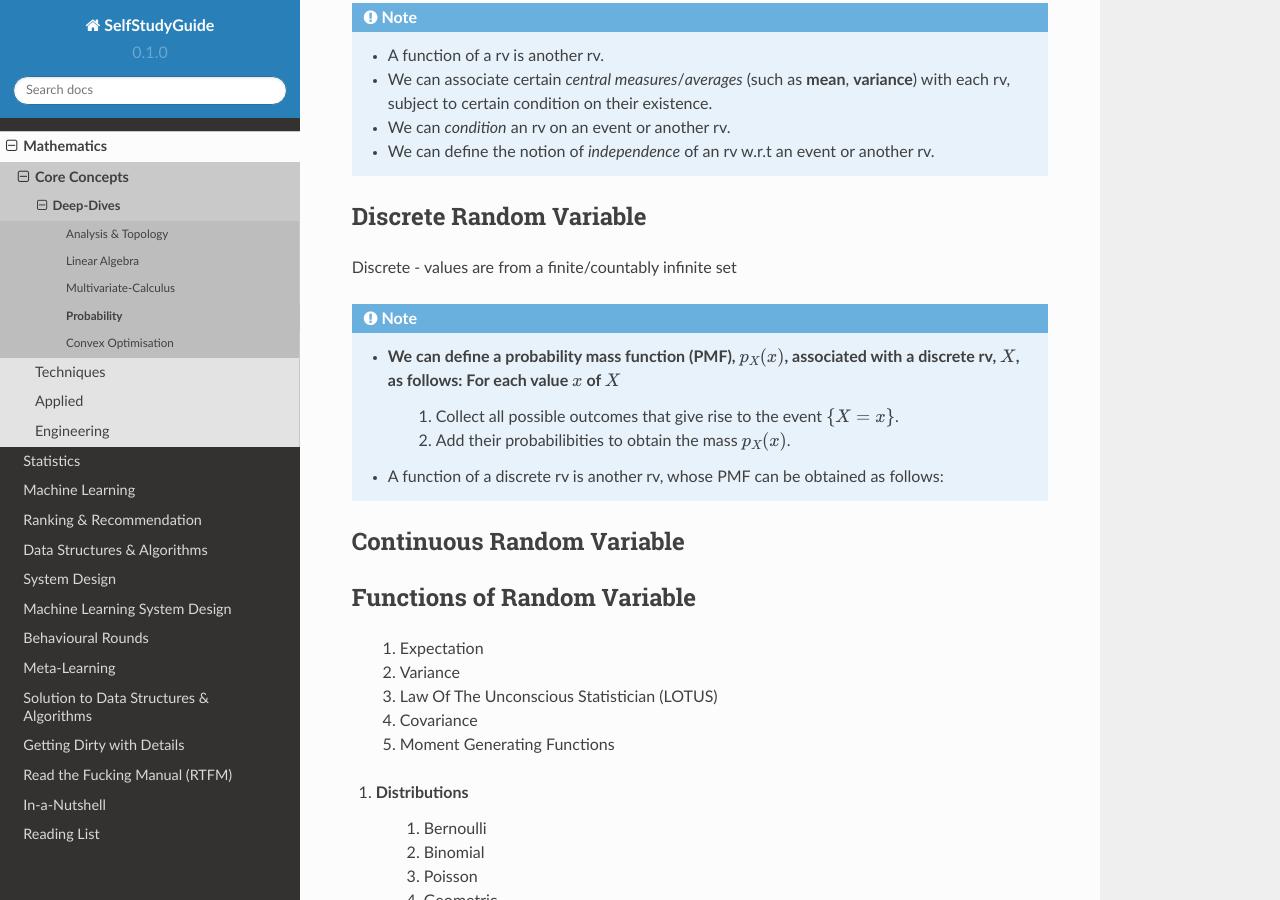
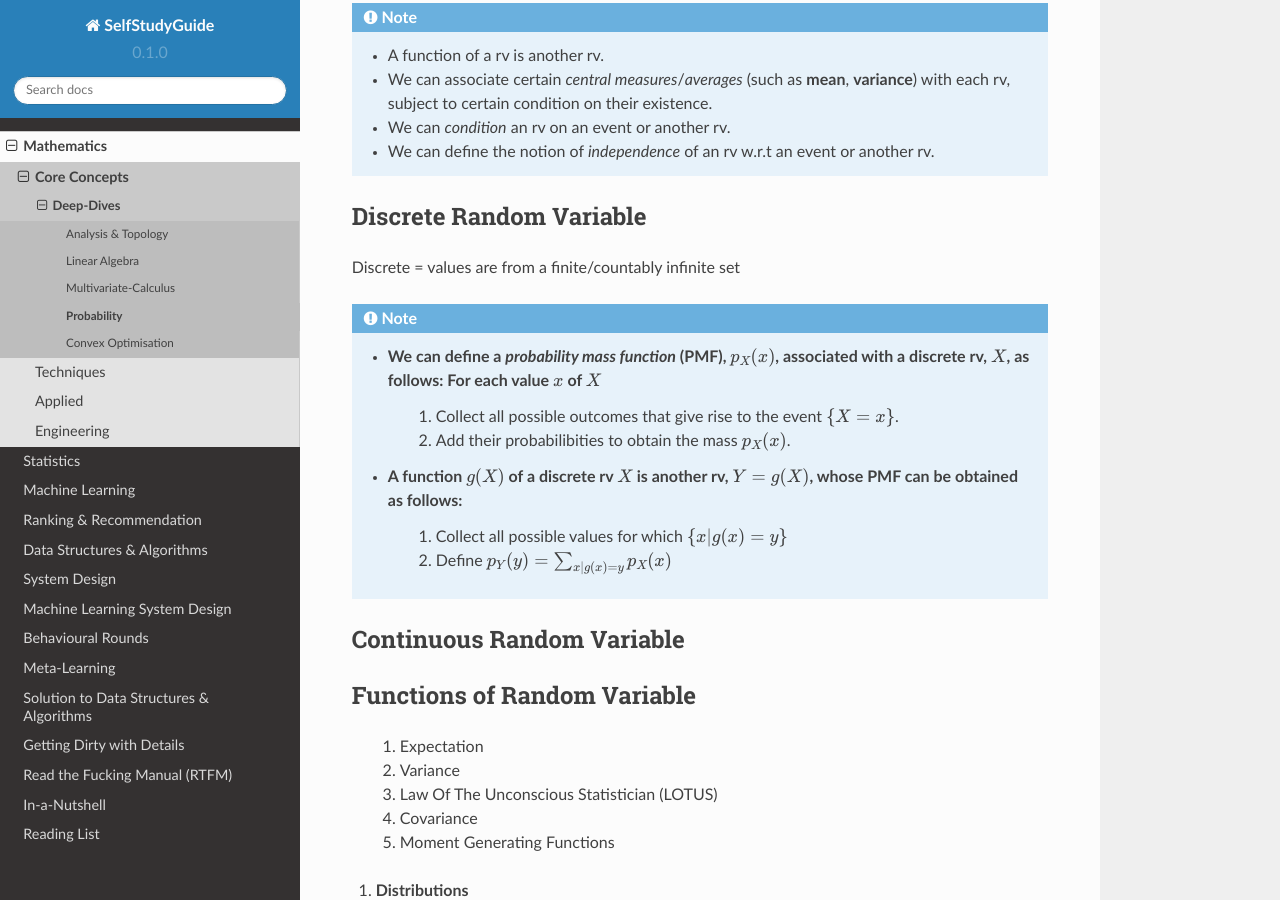
Before and after one commit to uselesstechjunks/leetcode, a Sphinx documentation site: the page built from docs/source/math/prob.rst, in a window 1280 px wide and 900 px high, scrolled down 413 px. Built offline with Sphinx 7.4.7 and the Read the Docs theme 2.0.0, drawn with Linux system fonts in a browser that asks for light colours.

Commit message:
Update prob.rst

```diff
--- a/docs/source/math/prob.rst
+++ b/docs/source/math/prob.rst
@@ -21,13 +21,15 @@ Random variables (rvs) are real-valued functions of the outcome of an experiment
 Discrete Random Variable
 ------------------------------
 
-Discrete - values are from a finite/countably infinite set
+Discrete = values are from a finite/countably infinite set
 
 .. note::
-	* We can define a probability mass function (PMF), :math:`p_X(x)`, associated with a discrete rv, :math:`X`, as follows: For each value :math:`x` of :math:`X`
+	* We can define a *probability mass function* (PMF), :math:`p_X(x)`, associated with a discrete rv, :math:`X`, as follows: For each value :math:`x` of :math:`X`
 		#. Collect all possible outcomes that give rise to the event :math:`\{X=x\}`.
 		#. Add their probabilibities to obtain the mass :math:`p_X(x)`.
-	* A function of a discrete rv is another rv, whose PMF can be obtained as follows:
+	* A function :math:`g(X)` of a discrete rv :math:`X` is another rv, :math:`Y=g(X)`, whose PMF can be obtained as follows:
+		#. Collect all possible values for which :math:`\{x | g(x)=y\}`
+		#. Define :math:`p_Y(y)=\sum_{x | g(x)=y} p_X(x)`
 
 Continuous Random Variable
 ----------------------------------------
```
